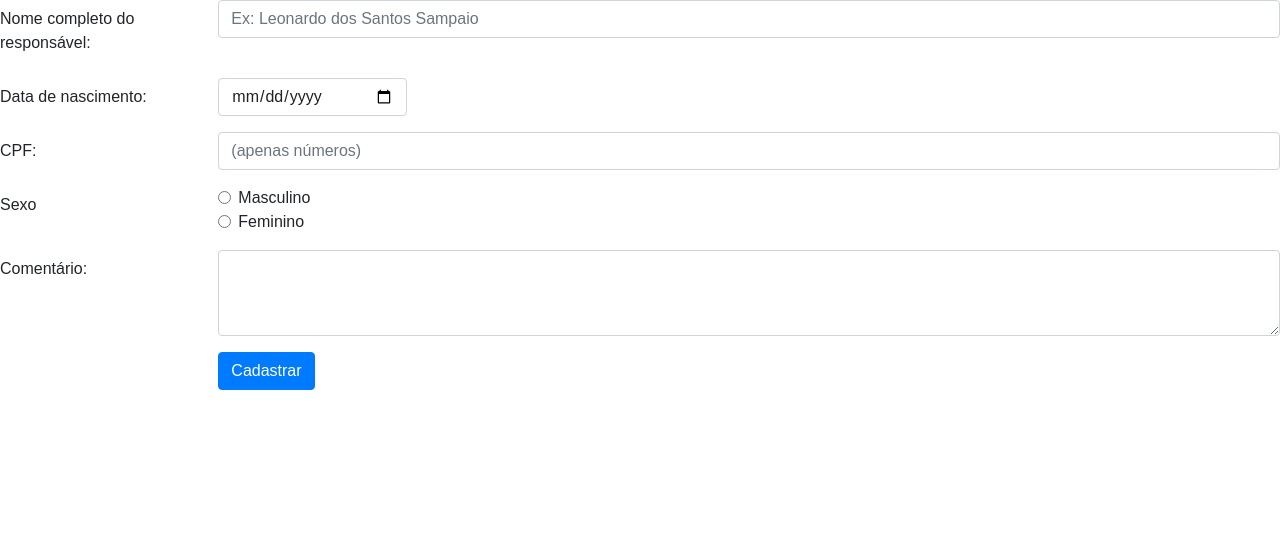
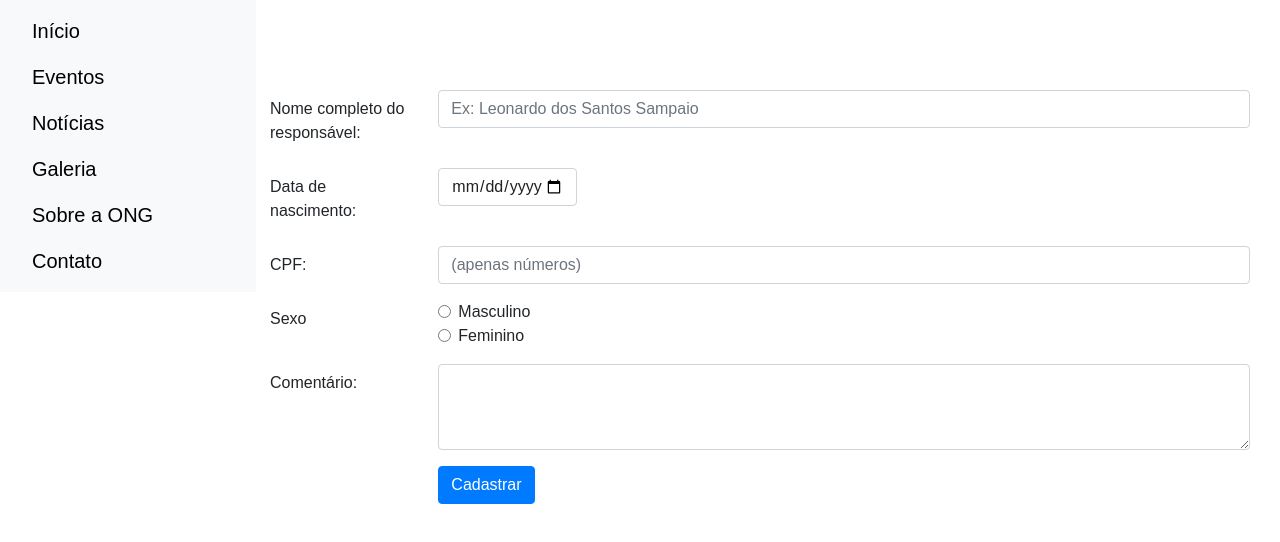
Before and after one commit to lauanS/EdiFreitas-App, a React (Create React App) app: page /admin in a window 1280 px wide. Shown: the top 542 px of the page. Built offline with nearby package versions, Linux system fonts and the light colour scheme.

Commit message:
Alteracos iniciais na pagina de administrar

```diff
--- a/src/pages/Administrar/index.js
+++ b/src/pages/Administrar/index.js
@@ -2,14 +2,18 @@ import React from 'react';
 import 'bootstrap/dist/css/bootstrap.min.css';
 import './styles.css';
 import CadPessoa from '../../components/CadastroResponsavel/index';
-
+import Sidebar from '../../components/Sidebar/index';
 
 export default class Administrar extends React.Component{
     render(){
         return (
+          <>
+          <Sidebar titulo="Edi Freitas" />
 
-          <CadPessoa />
-
+          <div className="cad">
+            <CadPessoa />
+          </div>
+          </>
         );
       }
 
--- a/src/pages/Administrar/styles.css
+++ b/src/pages/Administrar/styles.css
@@ -0,0 +1,11 @@
+@media (min-width: 600px) {
+    .cad{
+        margin-left: 240px;
+    }
+}
+
+.cad{
+    padding: 30px;
+    display: block;
+    margin-top: 60px;
+}
```
